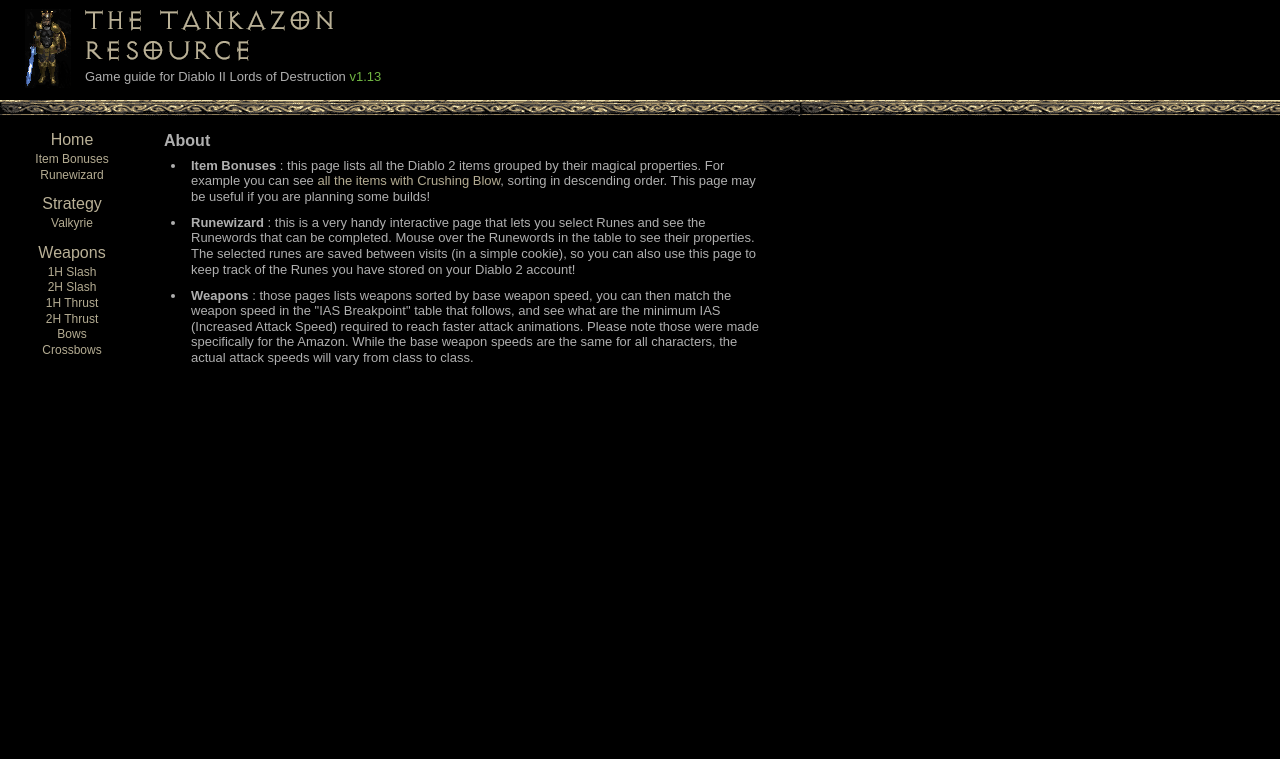
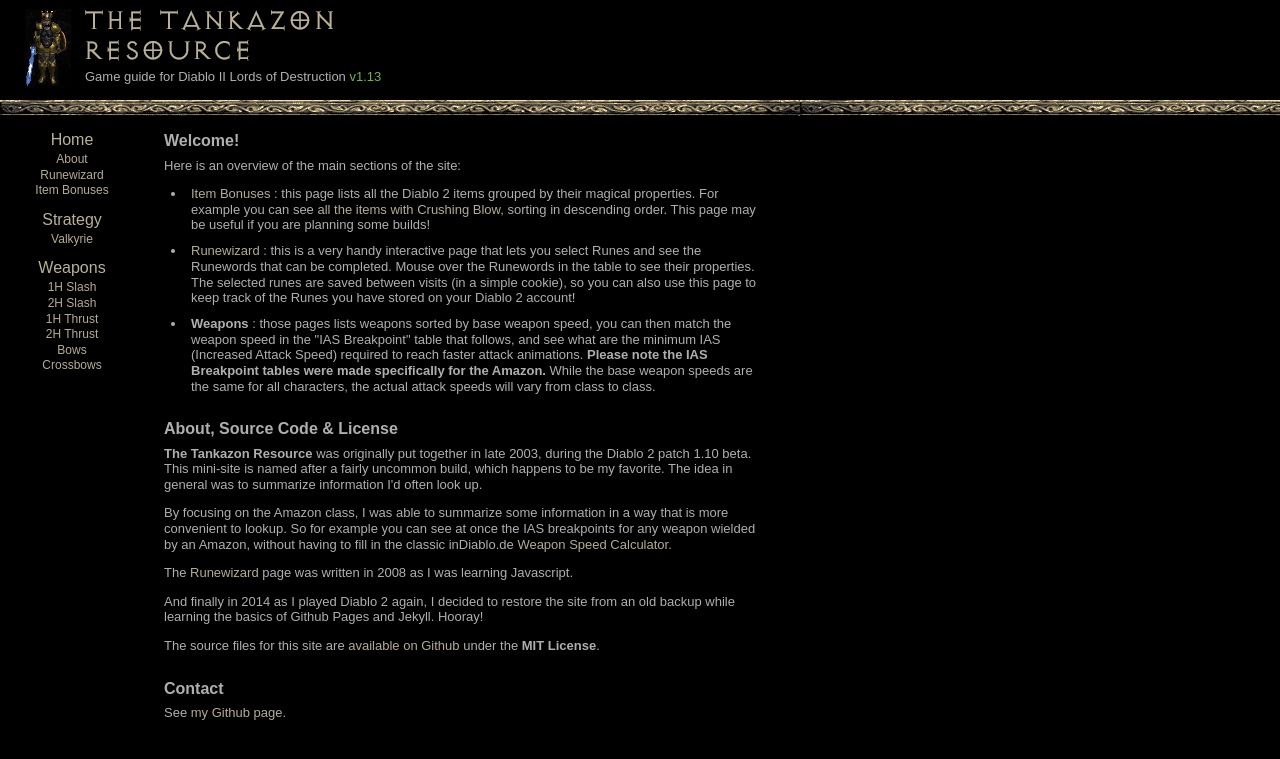
Before and after one commit to fabd/diablo2, a Jekyll site: the page built from index.html, in a window 1280 px wide. Shown: the top 759 px of the page. Built offline with Jekyll 4.4.1, drawn with Linux system fonts in a browser that asks for light colours.

Commit message:
Improved welcome/index page, link to Github repo, menu "active" style.

```diff
--- a/_includes/menu.html
+++ b/_includes/menu.html
@@ -2,8 +2,9 @@
 
 <h2>Home</h2>
 <ul>
+  <li><a {% if page.url == '/index.html' %}class="active"{% endif %} href="{{ site.baseurl }}/index.html">About</a></li>
+  <li><a {% if page.url == '/runewizard/index.html' %}class="active"{% endif %} href="{{ site.baseurl }}/runewizard/index.html">Runewizard</a></li>
   <li><a {% if page.url == '/wiki/itemswith.html' %}class="active"{% endif %} href="{{ site.baseurl }}/wiki/itemswith.html">Item Bonuses</a></li>
-  <li><a {% if page.url == '/runewizard/index.html' %}class="active"{% endif %} href="{{ site.baseurl }}/runewizard/index.html">Runewizard</a></li>
 </ul>
 
 <h2>Strategy</h2>
@@ -13,12 +14,12 @@
 
 <h2>Weapons</h2>
 <ul>
-  <li><a href="{{ site.baseurl }}/wiki/weapon_1hs.html">1H Slash</a></li>
-  <li><a href="{{ site.baseurl }}/wiki/weapon_2hs.html">2H Slash</a></li>
-  <li><a href="{{ site.baseurl }}/wiki/weapon_1ht.html">1H Thrust</a></li>
-  <li><a href="{{ site.baseurl }}/wiki/weapon_2ht.html">2H Thrust</a></li>
-  <li><a href="{{ site.baseurl }}/wiki/weapon_bow.html">Bows</a></li>
-  <li><a href="{{ site.baseurl }}/wiki/weapon_xbw.html">Crossbows</a></li>
+  <li><a {% if page.url == '/wiki/weapon_1hs.html' %}class="active"{% endif %} href="{{ site.baseurl }}/wiki/weapon_1hs.html">1H Slash</a></li>
+  <li><a {% if page.url == '/wiki/weapon_2hs.html' %}class="active"{% endif %} href="{{ site.baseurl }}/wiki/weapon_2hs.html">2H Slash</a></li>
+  <li><a {% if page.url == '/wiki/weapon_1ht.html' %}class="active"{% endif %} href="{{ site.baseurl }}/wiki/weapon_1ht.html">1H Thrust</a></li>
+  <li><a {% if page.url == '/wiki/weapon_2ht.html' %}class="active"{% endif %} href="{{ site.baseurl }}/wiki/weapon_2ht.html">2H Thrust</a></li>
+  <li><a {% if page.url == '/wiki/weapon_bow.html' %}class="active"{% endif %} href="{{ site.baseurl }}/wiki/weapon_bow.html">Bows</a></li>
+  <li><a {% if page.url == '/wiki/weapon_xbw.html' %}class="active"{% endif %} href="{{ site.baseurl }}/wiki/weapon_xbw.html">Crossbows</a></li>
 </ul>
 
 <!-- /sidebar -->
--- a/css/main.css
+++ b/css/main.css
@@ -1,3 +1,4 @@
+/* DISCLAIMER: much of this site was originally written between 2003-2008 ;) */
 body {
   margin:0; padding:0;
   background:#000000;
@@ -11,6 +12,7 @@
 img { display:inline; }
 
 /* base spacing */
+section { padding:0; margin:0 0 2em; }
 .article { width:90%; }
 p, ul { margin:0 0 1em; }
 
@@ -80,7 +82,7 @@
 #sidebr li a:visited { color:#928A72; }
 #sidebr li a:active	 { color:#fff; }
 #sidebr li a:hover	 { color:#fff; }
-#sidebr li a.active  { }
+#sidebr li a.active  { color:#fff; }
 
 #main { margin:0 20px 0 164px; padding:15px 0 0 0; }
 
@@ -89,9 +91,6 @@
 div.clear { clear:both; overflow:hidden; height:0; }
 div.col     { float:left; margin:0 20px 0 0; }
 div.col-50  { width:45%; }
-
-/* license info */
-#license p a { color:#5b7a99; text-decoration:none; }
 
 /* Item Bonuses */
 table.itb { margin:10px 40px 20px; }
--- a/index.html
+++ b/index.html
@@ -4,27 +4,42 @@
 
 <div style="max-width:600px;">
 
-<h2>About</h2>
+<section>
+  <h2>Welcome!</h2>
+  <p>Here is an overview of the main sections of the site:</p>
 
-<ul>
-  <li><strong>Item Bonuses</strong> : this page lists all the Diablo 2 items grouped by their magical properties. For example you can see <a href="{{ site.baseurl }}/wiki/itemswith.html#crush">all the items with Crushing Blow</a>, sorting in descending order. This page may be useful if you are planning some builds!</li>
+  <ul>
+    <li><a href="{{ site.baseurl }}/wiki/itemswith.html">Item Bonuses</a> : this page lists all the Diablo 2 items grouped by their magical properties. For example you can see <a href="{{ site.baseurl }}/wiki/itemswith.html#crush">all the items with Crushing Blow</a>, sorting in descending order. This page may be useful if you are planning some builds!</li>
 
-  <li><strong>Runewizard</strong> : this is a very handy interactive page that lets you select Runes and see the Runewords that can be completed. Mouse over the Runewords in the table to see their properties. The selected runes are saved between visits (in a simple cookie), so you can also use this page to keep track of the Runes you have stored on your Diablo 2 account!</li>
+    <li><a href="{{ site.baseurl }}/runewizard/index.html">Runewizard</a> : this is a very handy interactive page that lets you select Runes and see the Runewords that can be completed. Mouse over the Runewords in the table to see their properties. The selected runes are saved between visits (in a simple cookie), so you can also use this page to keep track of the Runes you have stored on your Diablo 2 account!</li>
 
-  <li><strong>Weapons</strong> : those pages lists weapons sorted by base weapon speed, you can then match the weapon speed in the "IAS Breakpoint" table that follows, and see what are the minimum IAS (Increased Attack Speed) required to reach faster attack animations. Please note those were made specifically for the Amazon. While the base weapon speeds are the same for all characters, the actual attack speeds will vary from class to class.</li>
-</ul>
+    <li><strong>Weapons</strong> : those pages lists weapons sorted by base weapon speed, you can then match the weapon speed in the "IAS Breakpoint" table that follows, and see what are the minimum IAS (Increased Attack Speed) required to reach faster attack animations. <em>Please note the IAS Breakpoint tables were made specifically for the Amazon.</em> While the base weapon speeds are the same for all characters, the actual attack speeds will vary from class to class.</li>
+  </ul>
+</section>
+
+<section>
+  <h2>About, Source Code &amp; License</h2>
+
+  <p><em>The Tankazon Resource</em> was originally put together in late 2003, during the Diablo 2 patch 1.10 beta.
+    This mini-site is named after a fairly uncommon build, which happens to be my favorite. The idea in general was to summarize
+    information I'd often look up.</p>
+
+  <p>By focusing on the Amazon class, I was able to summarize some information in a way that
+    is more convenient to lookup. So for example you can see at once the IAS breakpoints for any weapon wielded by an
+    Amazon, without having to fill in the classic inDiablo.de <a href="http://diablo2.ingame.de/tips/calcs/weaponspeed.php?lang=english">Weapon Speed Calculator</a>.
+  </p>
+
+  <p>The <a href="{{ site.baseurl }}/runewizard/index.html">Runewizard</a> page was written in 2008 as I was learning Javascript.</p>
+
+  <p>And finally in 2014 as I played Diablo 2 again, I decided to restore the site from an old backup while learning the basics
+     of Github Pages and Jekyll. Hooray!</p>
+
+  <p>The source files for this site are <a href="https://github.com/fabd/diablo2">available on Github</a> under the <strong>MIT License</strong>.
+</section>
+
+<section>
+  <h2>Contact</h2>
+  <p>See <a href="https://github.com/fabd">my Github page</a>.</p>
+</section>
 
 </div>
-
-<!--
-<h2>License</h2>
-
-<div id="license">
-  <p>All content on this website is free to be reused, remixed, republished for non-commercial purposes under
-     the <a rel="license" href="http://creativecommons.org/licenses/by-nc-sa/2.0/be/deed.en">Creative Commons Attribution-Noncommercial-Share Alike License</a>.
-
-  <p>The original content (including the "Bonuses" and "Runewizard" pages) can not be published in its original or derived
-     form on commercial web sites selling Diablo2 items or hacks.</p>
-
-	<p><a rel="license" href="http://creativecommons.org/licenses/by-nc-sa/2.0/be/"><img alt="Creative Commons License" style="border-width:0" src="/img/by-nc-sa-88x31.png"/></a></p>
--->
```
